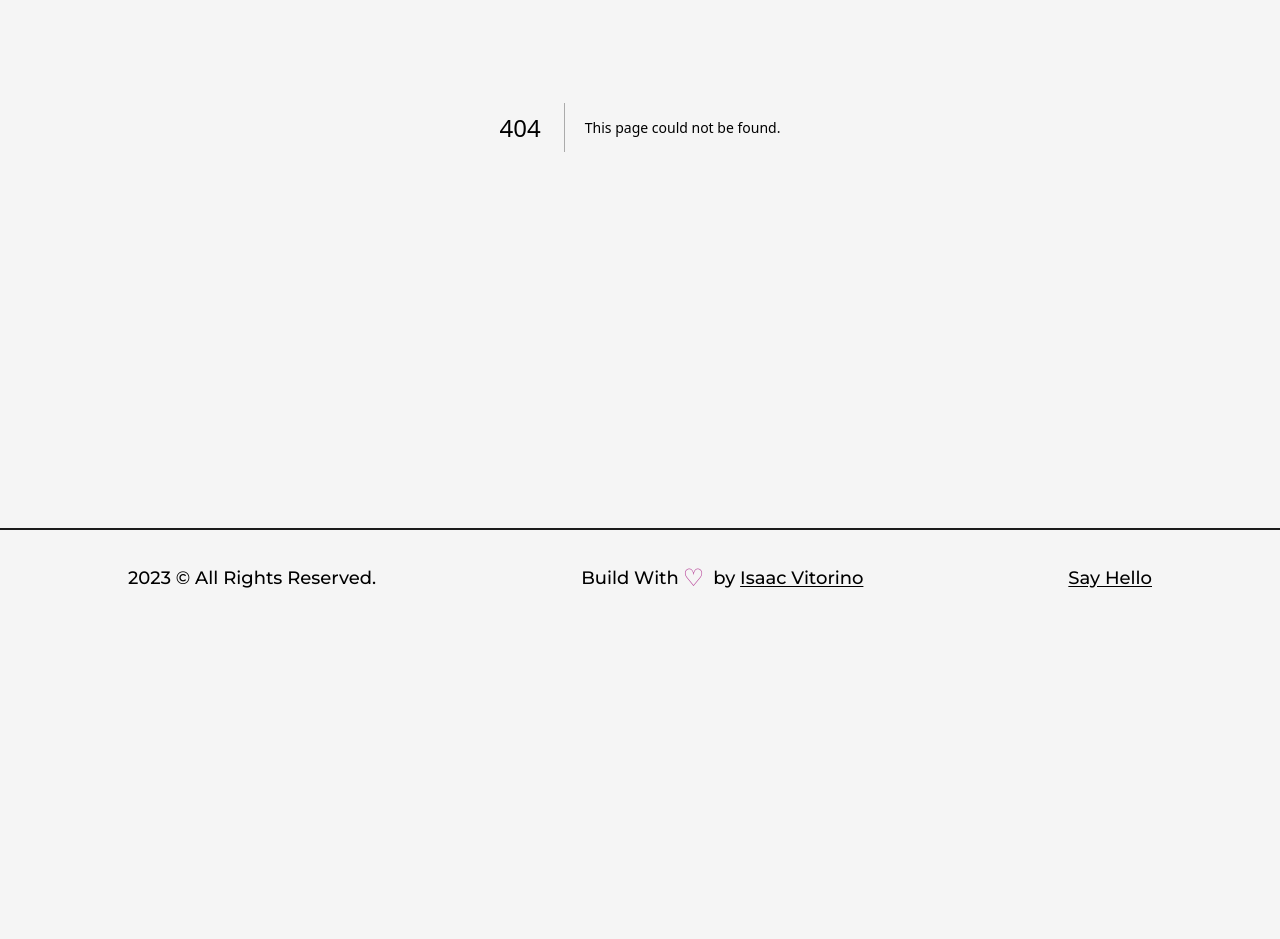
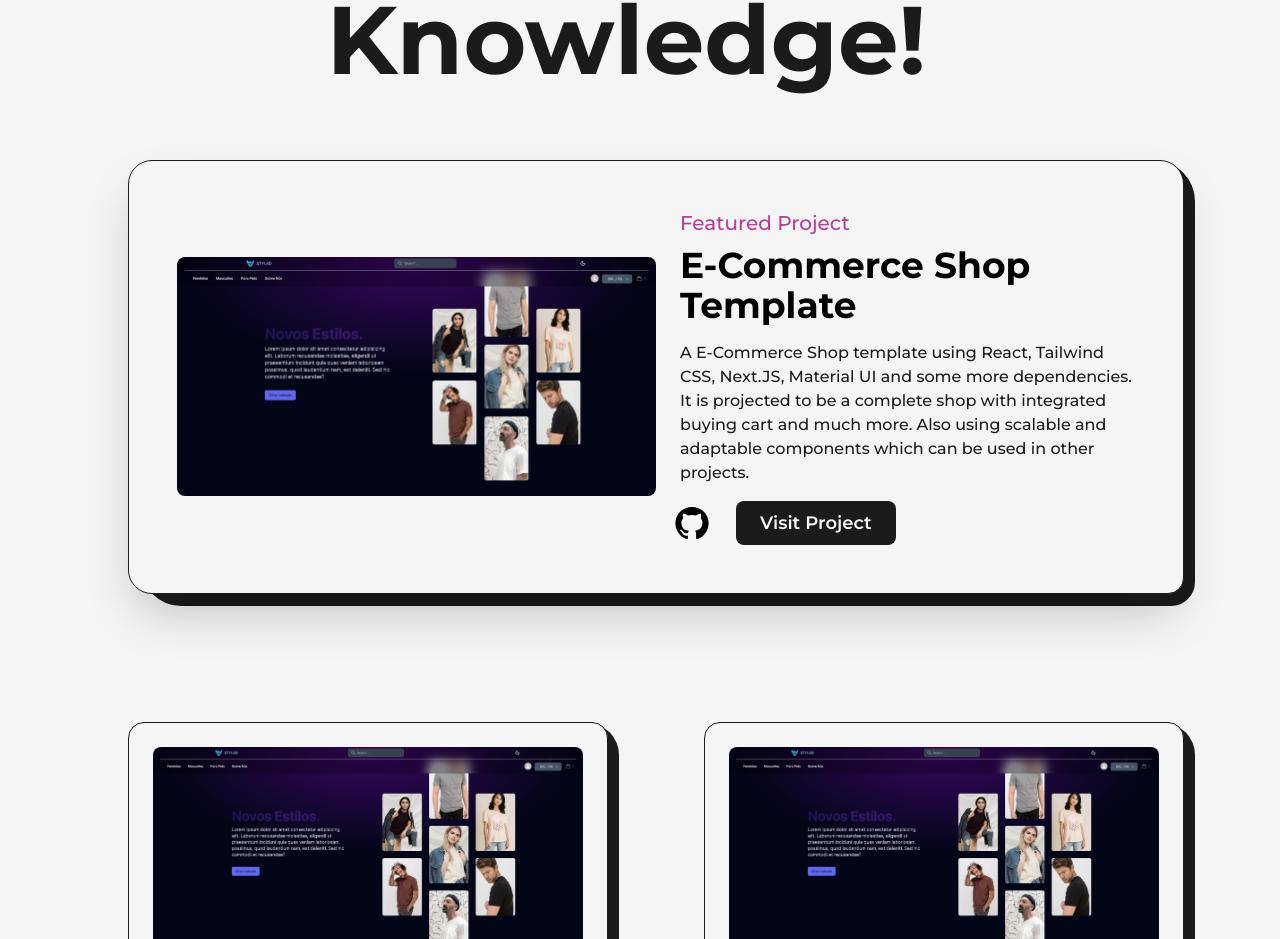
Before and after one commit to ivtrL/Portfolio, a Next.js app: page /projects in a window 1280 px wide. Before the commit this address had no page. Shown: the part 361-1300 px from the top of the page. Before the commit the page ends 987 px from the top, so only its background shows below. Built offline with nearby package versions, Linux system fonts and the light colour scheme.

Commit message:
Added projects page

```diff
--- /dev/null
+++ b/src/app/projects/page.tsx
@@ -0,0 +1,179 @@
+"use client";
+
+import AnimatedText from "@/components/AnimatedText";
+import GitHubIcon from "@mui/icons-material/GitHub";
+import Layout from "@/components/Layout";
+import Image, { StaticImageData } from "next/image";
+import Link from "next/link";
+import React from "react";
+import project1 from "@/../public/images/projects/project-1.png";
+
+interface IFeaturedProject {
+  type: string;
+  title: string;
+  summary: string;
+  img: StaticImageData;
+  link: string;
+  github: string;
+}
+
+const FeaturedProject = (props: IFeaturedProject) => {
+  const { type, title, summary, img, link, github } = props;
+  return (
+    <article className="w-full flex items-center justify-between rounded-3xl border border-solid border-dark bg-light shadow-2xl p-12 relative rounded-br-2xl">
+      <div className="absolute top-0 -right-3 -z-10 w-full h-[103%] rounded-[2.5rem] bg-dark rounded-br-3xl" />
+      <Link
+        href={link}
+        target="_blank"
+        className="w-1/2 cursor-pointer overflow-hidden rounded-lg"
+      >
+        <Image src={img} alt={title} className="w-full h-auto" />
+      </Link>
+      <div className="w-1/2 flex flex-col items-start justify-between pl-6">
+        <span className="text-primary font-medium text-xl">{type}</span>
+        <Link
+          href={link}
+          target="_blank"
+          className="hover:underline underline-offset-2"
+        >
+          <h2 className="my-2 w-full text-left text-4xl font-bold ">{title}</h2>
+        </Link>
+        <p className="my-2 font-medium text-dark">{summary}</p>
+        <div className="mt-2 flex items-center">
+          <Link href={github} target="_blank" className="w-10">
+            <GitHubIcon className="w-full scale-150" />
+          </Link>
+          <Link
+            href={link}
+            target="_blank"
+            className="ml-4 rounded-lg bg-dark text-light p-2 px-6 text-lg font-semibold"
+          >
+            Visit Project
+          </Link>
+        </div>
+      </div>
+    </article>
+  );
+};
+
+interface IProject {
+  title: string;
+  type: string;
+  img: StaticImageData;
+  link: string;
+  github: string;
+}
+
+const Project = (props: IProject) => {
+  const { title, type, img, link, github } = props;
+
+  return (
+    <article className="w-full flex flex-col items-center justify-center rounded-2xl border border-solid border-dark bg-light p-6 relative">
+      <div className="absolute top-0 -right-3 -z-10 w-[101%] h-[103%] rounded-[2rem] bg-dark rounded-br-3xl" />
+      <Link
+        href={link}
+        target="_blank"
+        className="w-full cursor-pointer overflow-hidden rounded-lg"
+      >
+        <Image src={img} alt={title} className="w-full h-auto" />
+      </Link>
+      <div className="w-full flex flex-col items-start justify-between mt-4">
+        <span className="text-primary font-medium text-xl">{type}</span>
+        <Link
+          href={link}
+          target="_blank"
+          className="hover:underline underline-offset-2"
+        >
+          <h2 className="my-2 w-full text-left text-3xl font-bold ">{title}</h2>
+        </Link>
+        <div className="w-full mt-2 flex items-center justify-between">
+          <Link
+            href={link}
+            target="_blank"
+            className="text-lg font-semibold underline"
+          >
+            Visit
+          </Link>
+          <Link href={github} target="_blank" className="w-10">
+            <GitHubIcon className="w-full scale-150" />
+          </Link>
+        </div>
+      </div>
+    </article>
+  );
+};
+
+const ProjectsPage = () => {
+  return (
+    <>
+      <main className="w-full mb-16 flex flex-col items-center justify-center">
+        <Layout className="pt-16">
+          <AnimatedText
+            text="Imagination Trumps Knowledge!"
+            className="mb-16"
+          />
+          <div className="grid grid-cols-12 gap-24 gap-y-32">
+            <div className="col-span-12">
+              <FeaturedProject
+                title="E-Commerce Shop Template"
+                img={project1}
+                summary="A E-Commerce Shop template using React, Tailwind CSS, Next.JS, Material UI and some more dependencies. It is projected to be a complete shop with integrated buying cart and much more. Also using scalable and adaptable components which can be used in other projects."
+                link="https://styledshopproject.vercel.app/"
+                type="Featured Project"
+                github="https://github.com/ivtrL/styledshopproject"
+              />
+            </div>
+            <div className="col-span-6">
+              <Project
+                title="E-Commerce Shop Template"
+                img={project1}
+                link="https://styledshopproject.vercel.app/"
+                type="Featured Project"
+                github="https://github.com/ivtrL/styledshopproject"
+              />
+            </div>
+            <div className="col-span-6">
+              <Project
+                title="E-Commerce Shop Template"
+                img={project1}
+                link="https://styledshopproject.vercel.app/"
+                type="Featured Project"
+                github="https://github.com/ivtrL/styledshopproject"
+              />
+            </div>
+            <div className="col-span-12">
+              <FeaturedProject
+                title="E-Commerce Shop Template"
+                img={project1}
+                summary="A E-Commerce Shop template using React, Tailwind CSS, Next.JS, Material UI and some more dependencies. It is projected to be a complete shop with integrated buying cart and much more. Also using scalable and adaptable components which can be used in other projects."
+                link="https://styledshopproject.vercel.app/"
+                type="Featured Project"
+                github="https://github.com/ivtrL/styledshopproject"
+              />
+            </div>
+            <div className="col-span-6">
+              <Project
+                title="E-Commerce Shop Template"
+                img={project1}
+                link="https://styledshopproject.vercel.app/"
+                type="Featured Project"
+                github="https://github.com/ivtrL/styledshopproject"
+              />
+            </div>
+            <div className="col-span-6">
+              <Project
+                title="E-Commerce Shop Template"
+                img={project1}
+                link="https://styledshopproject.vercel.app/"
+                type="Featured Project"
+                github="https://github.com/ivtrL/styledshopproject"
+              />
+            </div>
+          </div>
+        </Layout>
+      </main>
+    </>
+  );
+};
+
+export default ProjectsPage;
```
Also changed, not shown: public/images/projects/project-1.png (added).
